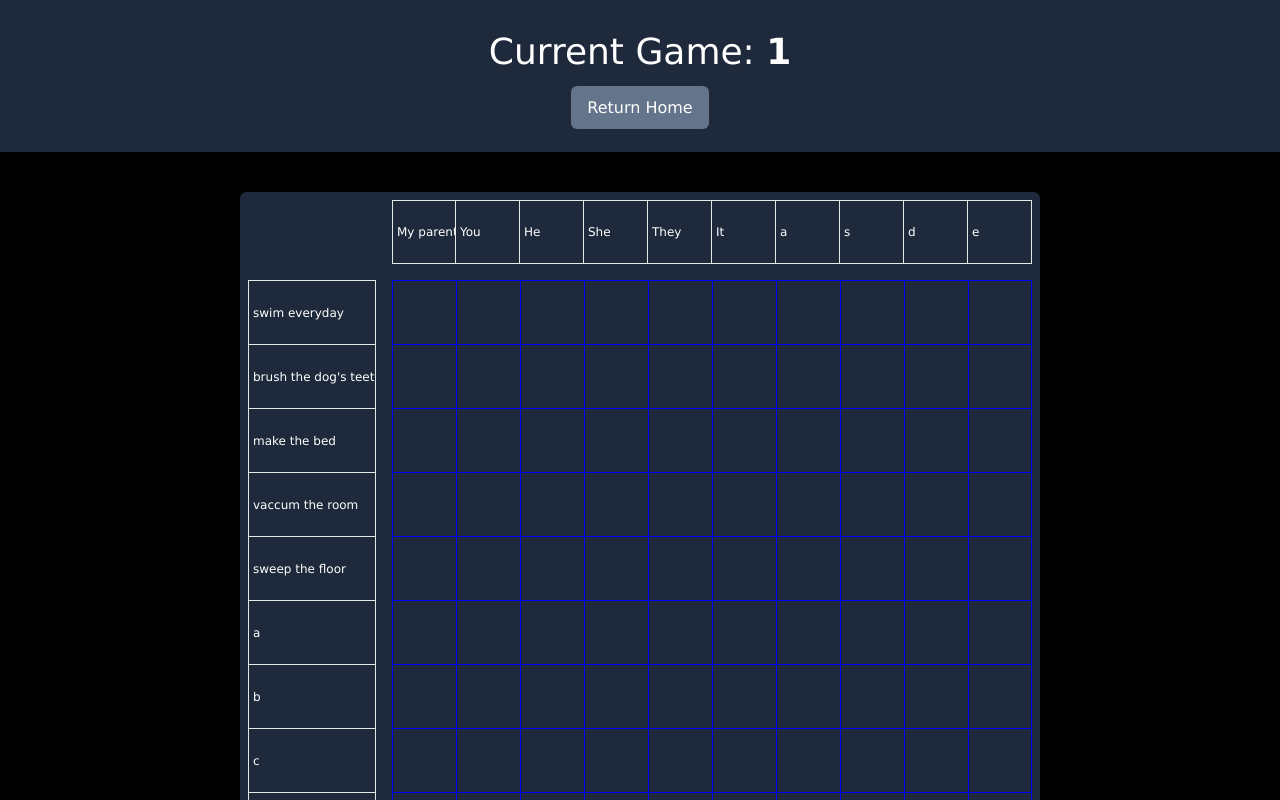
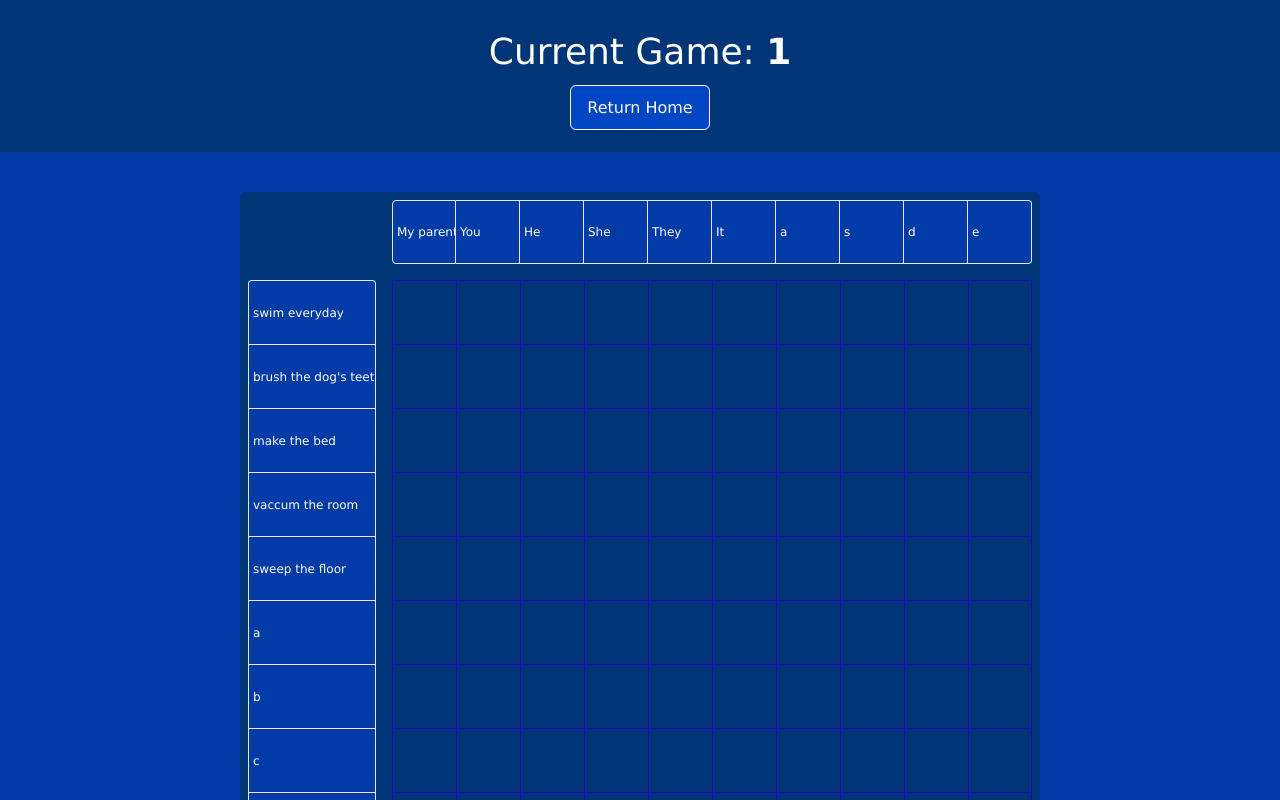
Before and after one commit to PetrusMaximus0/educational-battleship-frontend, a React (Vite) app: page /game/1 in a window 1280 px wide. Shown: the top 800 px of the page. Built offline with nearby package versions, Linux system fonts and the light colour scheme.

Commit message:
build, styles: Implemented Color extensions for tailwind. This allows to quickly change the palette for the website in a single location. More colors can be added as necessary.

```diff
--- a/src/components/Board.tsx
+++ b/src/components/Board.tsx
@@ -37,11 +37,11 @@ const Board = ({ rowTags = inRowTags, colTags = inColTags }: Props) => {
 
     return (
         <>
-            <div className='grid grid-rows-[auto_1fr] grid-cols-[auto_1fr] bg-slate-800 w-fit rounded-md text-xs'>
+            <div className='grid grid-rows-[auto_1fr] grid-cols-[auto_1fr] bg-BgA w-fit rounded-md text-xs'>
                 <div className='p-2 row-start-1 col-start-2 grid grid-flow-col justify-start w-full'>
                     {inColTags.map((tag) =>
                         <Tag
-                            classes='flex items-center min-h-16 h-fit max-h-32 w-16 border-r border-t border-b first:border-l overflow-hidden whitespace-nowrap text-ellipsis'
+                            classes='flex items-center min-h-16 h-fit max-h-32 w-16 first:rounded-l last:rounded-r bg-tagBg border-r border-t border-b first:border-l overflow-hidden whitespace-nowrap text-ellipsis'
                             key={tag}
                             tag={tag}
                         />
@@ -50,7 +50,7 @@ const Board = ({ rowTags = inRowTags, colTags = inColTags }: Props) => {
                 <div className='p-2 row-start-2 col-start-1 grid justify-start'>
                     {inRowTags.map((tag) =>
                         <Tag
-                            classes='flex items-center w-32 h-16 border-l border-t border-r last:border-b overflow-hidden whitespace-nowrap text-ellipsis'
+                            classes='flex items-center w-32 h-16 first:rounded-t last:rounded-b bg-tagBg border-l border-t border-r last:border-b overflow-hidden whitespace-nowrap text-ellipsis'
                             key={tag}
                             tag={tag}
                         />
@@ -62,7 +62,7 @@ const Board = ({ rowTags = inRowTags, colTags = inColTags }: Props) => {
                             <Cell
                                 data={cell}
                                 key={cell.index}
-                                classes={`hover:bg-slate-500 active:bg-black w-16 h-16 cell-border ${cell.pos.y === numRows - 1 ? "cell-border-b " : ""} ${cell.pos.x === numCols - 1 ? "cell-border-r " : ""}`}
+                                classes={`hover:bg-cellHover active:bg-cellActive w-16 h-16 border-cellBorder cell-border ${cell.pos.y === numRows - 1 ? "cell-border-b " : ""} ${cell.pos.x === numCols - 1 ? "cell-border-r " : ""}`}
                             />)
                     }
                 </div>
--- a/src/components/Footer.tsx
+++ b/src/components/Footer.tsx
@@ -1,7 +1,7 @@
 
 const Footer = () => {
     return (
-        <footer className='py-12 px-8 text-center font-extralight text-2xl bg-slate-800'>
+        <footer className='py-12 px-8 text-center font-extralight text-2xl bg-BgA'>
             Pedro Silva @ 2024
             <a className='mx-2 inline-block' href="https://github.com/PetrusMaximus0">
                 <i className="devicon-github-original"></i>
--- a/src/components/Tag.tsx
+++ b/src/components/Tag.tsx
@@ -17,7 +17,7 @@ const Tag = ({ tag, classes }: Props) => {
             >
                 <div
                     onMouseLeave={() => setSeeDetail(false)}
-                    className={seeDetail ? "mx-1 my-1 border bg-slate-800 flex items-center justify-start absolute scale-150 h-16 w-16 min-w-fit px-4 py-2 rounded-md" : "mx-1"}
+                    className={seeDetail ? "mx-1 my-1 border bg-tagBgHover  flex items-center justify-start absolute scale-150 h-16 w-16 min-w-fit px-4 py-2 rounded-md" : "mx-1"}
                 >
                     {tag}
                 </div>
--- a/src/index.scss
+++ b/src/index.scss
@@ -7,9 +7,19 @@
     --rows: 2;
 }
 
+#root{
+    min-height: 100%;
+    width: 100%;
+}
+
 body {
     font-family: Verdana, sans-serif;
     font-weight: 500;
+
+    margin: 0;
+    min-width: 320px;
+    min-height: 100vh;
+    background-color: orangered;
 }
 
 .cells {
@@ -59,17 +69,15 @@ body {
     grid-row-start: 2;
 }
 
-$cell-border-color: blue;
-
 .cell-border {
-    border-top: 1px solid $cell-border-color;
-    border-left: 1px solid $cell-border-color;
+    border-top-width: 1px;
+    border-left-width: 1px;
 
     &-r {
-        border-right: 1px solid $cell-border-color;
+        border-right-width: 1px;
     }
 
     &-b {
-        border-bottom: 1px solid $cell-border-color;
+        border-bottom-width: 1px;
     }
 }
--- a/src/pages/GamePage.tsx
+++ b/src/pages/GamePage.tsx
@@ -10,13 +10,13 @@ const GamePage = (props: Props) => {
     const { id } = useParams();
 
     return (
-        <div className='grid grid-rows-[auto_1fr_auto] gap-y-10 h-fit min-h-screen screen bg-black text-white'>
-            <div className='bg-slate-800 py-8 px-8'>
+        <div className='grid grid-rows-[auto_1fr_auto] gap-y-10 h- min-h-screen bg-BgB text-white'>
+            <div className='bg-BgA py-8 px-8'>
                 <header className='flex flex-col items-center justify-center gap-6'>
                     <h1 className='text-4xl'> Current Game: <span className='font-bold'> {id} </span> </h1>
                     <nav>
                         <Link
-                            className='hover:bg-black px-4 py-3 bg-slate-500 rounded-md'
+                            className='hover:bg-btnBgHover border border-Text px-4 py-3 bg-btnBg active:bg-btnBgActive rounded-md'
                             to="/"
                         >
                             Return Home
--- a/src/pages/HomePage.tsx
+++ b/src/pages/HomePage.tsx
@@ -39,15 +39,15 @@ const HomePage = ({ }: Props) => {
     }
 
     return (
-        <div className='grid grid-rows-[auto_auto_auto] content-between h-screen bg-black text-white'>
-            <div className='bg-slate-800 py-8 px-8'>
+        <div className='grid grid-rows-[auto_auto_auto] content-between min-h-screen bg-BgB text-white'>
+            <div className='bg-BgA py-8 px-8'>
                 <header className='mx-auto max-w-screen-md flex flex-col gap-4 items-center text-center md:text-left'>
                     <h1 className='text-5xl'>Battle Speak</h1>
                     <p className='text-lg'>Practice your english speaking and listening skills, while playing a fun strategic game.</p>
                 </header>
             </div>
             <main className='py-12 px-8'>
-                <section className='flex flex-col max-w-screen-md items-center mx-auto gap-4 px-4 py-8 bg-slate-800 rounded-lg'>
+                <section className='flex flex-col max-w-screen-md items-center mx-auto gap-4 px-4 py-8 bg-BgA rounded-lg'>
                     <h2 className="text-4xl font-light text-center pb-6">
                         Let's get started...
                     </h2>
@@ -56,7 +56,7 @@ const HomePage = ({ }: Props) => {
                         <label className='flex gap-6 items-center justify-start text-nowrap' htmlFor="game-code">
                             Game Code:
                             <input
-                                className="max-w-48 rounded-md py-1 px-2 text-center placeholder:text-slate-400 placeholder:text-center bg-black text-white text-xl"
+                                className="max-w-48 rounded-md py-1 px-2 text-center placeholder:text-slate-400 placeholder:text-center bg-inputBgA text-white text-xl"
                                 type="text"
                                 name="game-code"
                                 id="game-code"
@@ -81,14 +81,14 @@ const HomePage = ({ }: Props) => {
                                 </>
                             }
                         </p>
-                        <button className='hover:bg-slate-200 hover:text-black rounded-md border py-2 px-6 mx-auto' type="submit">
+                        <button className='hover:bg-btnBgHover active:bg-btnBgActive bg-btnBg rounded-md border py-2 px-6 mx-auto' type="submit">
                             Join Game
                         </button>
                     </form>
                     <hr className='border-1 w-full' />
                     <div className="px-4 pt-6 w-full h-full flex justify-center">
                         <button
-                            className='hover:bg-slate-200 hover:text-black border rounded-md py-2 px-6 text-center'
+                            className='hover:bg-btnBgHover active:bg-btnBgActive bg-btnBg border rounded-md py-2 px-6 text-center'
                             onClick={onHostGame}
                         >
                             Host Game
--- a/tailwind.config.js
+++ b/tailwind.config.js
@@ -5,7 +5,32 @@ export default {
     './src/**/*.{js,ts,jsx,tsx}',
   ],
   theme: {
-    extend: {},
+    extend: {
+      colors: {
+        BgA: "#003578",
+        BgB: "#003ba8",
+        Text: "#fff",
+        Border: "#fff",
+        btnBg: "#0045c3",
+        btnBgHover: "#1D00c3",
+        btnBgActive: "#00a7c3",
+        btnBorder:"#000",
+        btnBorderHover:"#000",
+        btnBorderActive:"#000",
+        btnTxt:"#fff",
+        btnTxtHover:"#fff",
+        btnTxtActive:"#fff",
+        inputBgA:"#001c4b",
+        cellNormal:"#003ba8",
+        cellHover:"#00a7c3",
+        cellActive:"#1D00c3",
+        cellBorder:"#1D00c3",
+        cellBorderHover:"#1D00c3",
+        cellBorderActive:"#1D00c3",
+        tagBg: "#003ba8",
+        tagBgHover: "#1D00c3",
+      }
+    }
   },
   plugins: [],
 }
```
